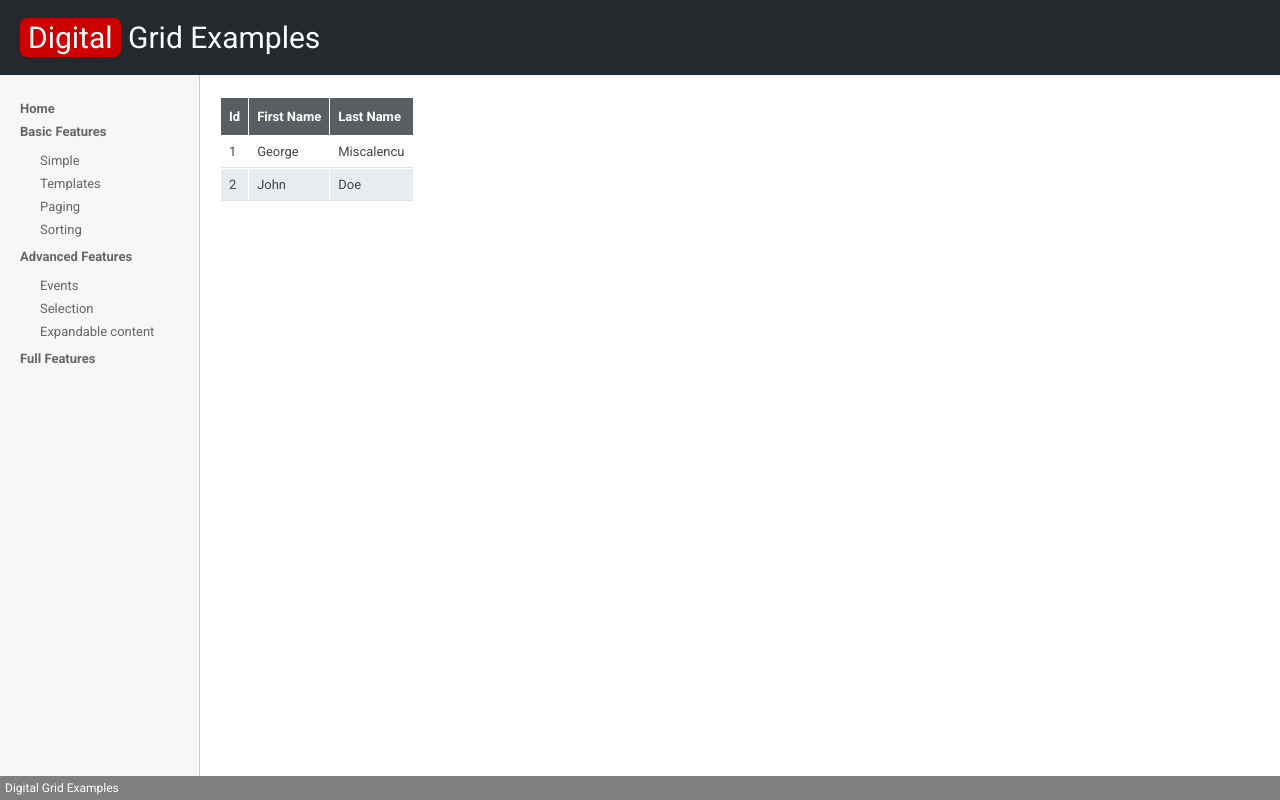
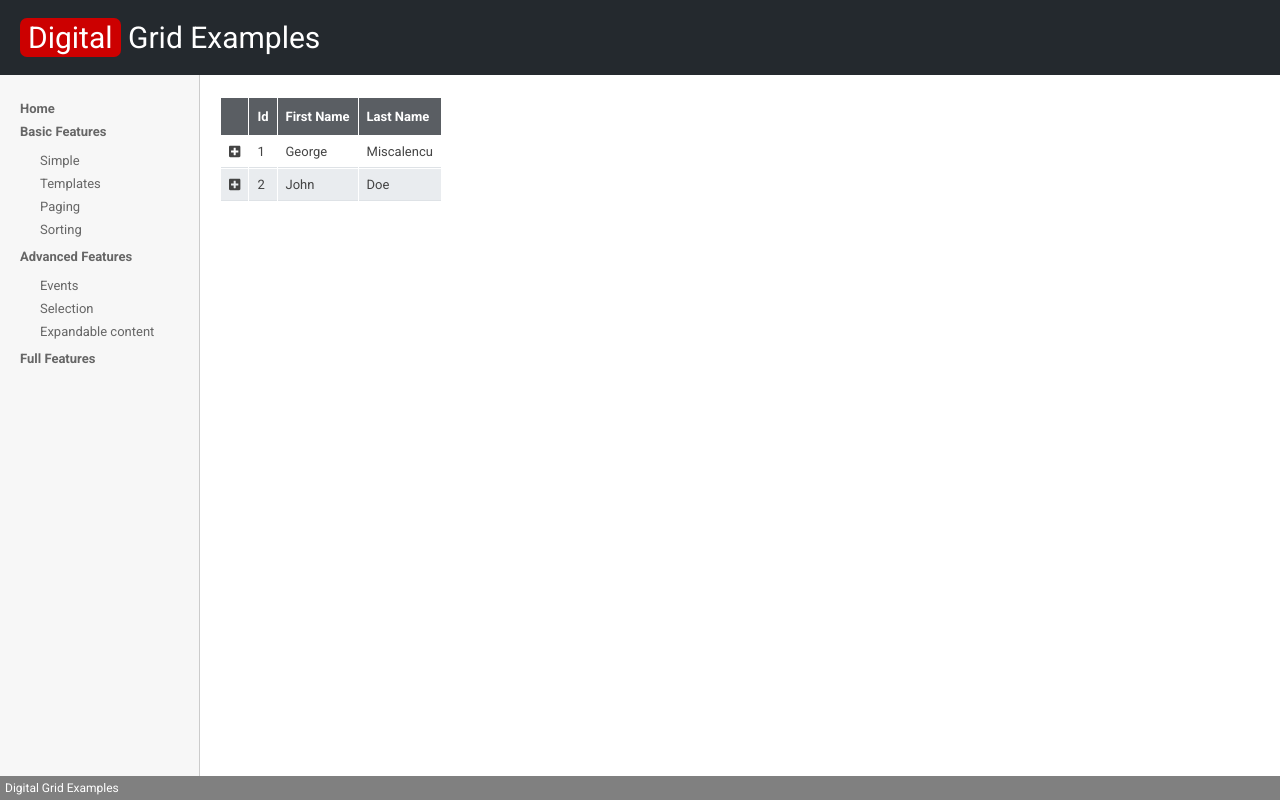
Before and after one commit to miscalencu/Npm-React-Digital-Grid, a React (Create React App) app in the folder examples/: page /simple in a window 1280 px wide. Built offline with nearby package versions, Linux system fonts and the light colour scheme.

Commit message:
Adds expandable cell functionality

```diff
--- a/examples/src/components/Simple.js
+++ b/examples/src/components/Simple.js
@@ -8,7 +8,7 @@ const Simple = () => {
   ];
 
   return (
-    <Grid data={data}>
+    <Grid data={data} isExpandable='true'>
       <Column header='Id' field='Id'></Column>
       <Column header='First Name' field='FirstName'></Column>
       <Column header='Last Name' field='LastName'></Column>
--- a/examples/src/digital-grid/ExpandableCell.js
+++ b/examples/src/digital-grid/ExpandableCell.js
@@ -1,25 +1,21 @@
 import React from 'react';
+import { faMinusSquare, faPlusSquare } from '@fortawesome/free-solid-svg-icons';
+import { FontAwesomeIcon } from '@fortawesome/react-fontawesome';
 
-import { faMinusSquare, faPlusSquare } from '@fortawesome/free-solid-svg-icons'
-import { FontAwesomeIcon } from '@fortawesome/react-fontawesome'
+const ExpandableCell = ({
+  isVisible = false,
+  isExpanded = false,
+  onExpand = () => {}
+}) => {
+  return (
+    isVisible && (
+      <td>
+        <span className='link' onClick={onExpand}>
+          <FontAwesomeIcon icon={isExpanded ? faMinusSquare : faPlusSquare} />
+        </span>
+      </td>
+    )
+  );
+};
 
-export default function ExpandableCell(props) {
-    const handleOnCellClick = (e) => {
-        props.onExpand(props.dataItem);
-        e.preventDefault();
-    };
-
-    return (
-        props.isVisible && <td className={props.className}>
-            <span className="link" onClick={(e) => handleOnCellClick(e)}>
-                <FontAwesomeIcon icon={props.isExpanded ? faMinusSquare : faPlusSquare} />
-            </span>
-        </td>
-    );
-}
-
-ExpandableCell.defaultProps = {
-    isExpanded: false,
-    onExpand: () => { },
-    isVisible: false
-}
+export default ExpandableCell;
--- a/examples/src/digital-grid/Grid.js
+++ b/examples/src/digital-grid/Grid.js
@@ -5,37 +5,44 @@ import Header from './Header';
 import Column from './Column';
 import Cell from './Cell';
 import ExpandableCell from './ExpandableCell';
-import { _styles } from './plugins/all'
+import { _styles } from './plugins/all';
 
-import { faSync } from '@fortawesome/free-solid-svg-icons'
-import { FontAwesomeIcon } from '@fortawesome/react-fontawesome'
+import { faSync } from '@fortawesome/free-solid-svg-icons';
+import { FontAwesomeIcon } from '@fortawesome/react-fontawesome';
 
 class Grid extends Component {
-    displayName = Grid.name
-
   constructor(props) {
     super(props);
 
     this.state = {
       selectedKeys: [],
       selectedItems: [],
-            selectedLast: null
-        }
-
-        this.toggleSelectRow = this.toggleSelectRow.bind(this);
-        this.renderRows = this.renderRows.bind(this);
+      selectedLast: null,
+      data: this.addIsExpandedColumn(this.props.data)
+    };
 
     _styles.importStyles(this.props.skin);
   }
 
+  addIsExpandedColumn = data => {
+    return data.map(item => ({ ...item, isExpanded: false }));
+  };
+
   componentDidUpdate(prevProps) {
-        if(prevProps.skin !== this.props.skin) {
-            _styles.importStyles(this.props.skin);
+    const { skin, data } = this.props;
+
+    if (prevProps.skin !== skin) {
+      _styles.importStyles(skin);
+    }
+
+    if (prevProps.data !== data) {
+      this.setState({
+        data: this.addIsExpandedColumn(data)
+      });
     }
   }
 
-    toggleSelectRow(event, key) {
-
+  toggleSelectRow = (event, key) => {
     let isCtrl = event.ctrlKey;
     let isShift = event.shiftKey;
 
@@ -58,7 +65,7 @@ class Grid extends Component {
 
     if (isShift) {
       let currentKeys = [];
-            this.props.data.forEach((item) => {
+      this.props.data.forEach(item => {
         currentKeys.push(item[this.props.keyField]);
       });
       let posStart = currentKeys.indexOf(this.state.selectedLast);
@@ -66,29 +73,25 @@ class Grid extends Component {
 
       if (posStart < posEnd) {
         keyStart = this.state.selectedLast;
-            }
-            else {
+      } else {
         keyEnd = this.state.selectedLast;
       }
-        };
+    }
 
     let update = false;
-        this.props.data.forEach((item) => {
-
-            if (item.Code === keyStart)
-                update = true;
+    this.props.data.forEach(item => {
+      if (item.Code === keyStart) update = true;
 
       if (update) {
         if (newSelectedKeys.indexOf(item.Code) === -1) {
           newSelectedKeys.push(item.Code);
           newSelectedItems.push(item);
-                }
-                else {
-                    newSelectedKeys = newSelectedKeys.filter((code) => {
+        } else {
+          newSelectedKeys = newSelectedKeys.filter(code => {
             return code !== item.Code;
-                    })
+          });
           if (this.props.keyField) {
-                        newSelectedItems = newSelectedItems.filter((selItem) => {
+            newSelectedItems = newSelectedItems.filter(selItem => {
               return selItem[this.props.keyField] !== item.key;
             });
           }
@@ -107,63 +110,71 @@ class Grid extends Component {
     });
 
     this.props.onSelectChanged(newSelectedKeys, newSelectedItems);
-    }
+  };
 
-    renderRows(children) {
-        let noData = !this.props.data || (this.props.data.length === 0);
+  renderRows = children => {
+    const { emptyText, isExpandable, keyField, loading } = this.props;
+    const { data } = this.state;
+    let noData = !data || data.length === 0;
 
-        if (this.props.loading && noData) {
+    if (loading && noData) {
       return (
-                <tr key="loading">
-                    <td colSpan={this.props.children.length + (this.props.isExpandable ? 1 : 0)} align="center" className="bold">
-                        <FontAwesomeIcon icon={faSync} className="fa-spin mr-3" /> Loading data ...
+        <tr key='loading'>
+          <td
+            colSpan={this.props.children.length + (isExpandable ? 1 : 0)}
+            align='center'
+            className='bold'
+          >
+            <FontAwesomeIcon icon={faSync} className='fa-spin mr-3' /> Loading
+            data ...
           </td>
         </tr>
       );
-        }
-        else {
+    } else {
       if (noData) {
         return (
-                    <tr key="empty">
-                        <td colSpan={this.props.children.length + (this.props.isExpandable ? 1 : 0)} align="center">
-                            {this.props.emptyText}
+          <tr key='empty'>
+            <td
+              colSpan={this.props.children.length + (isExpandable ? 1 : 0)}
+              align='center'
+            >
+              {emptyText}
             </td>
           </tr>
         );
-            }
-            else {
-                return this.props.data.map((item, index) => {
-                    let key = this.props.keyField ? item[this.props.keyField] : index;
+      } else {
+        return data.map((item, index) => {
+          let key = keyField ? item[keyField] : index;
           let classNames = [];
           classNames.push(this.props.classNameRowRenderer(item));
-                    let onMouseOver = () => { };
-                    let onMouseOut = () => { };
-                    let onMouseDown = () => { };
-                    let onClick = () => { };
+          let onMouseOver = () => {};
+          let onMouseOut = () => {};
+          let onMouseDown = () => {};
+          let onClick = () => {};
           let isSelected = false;
 
           if (this.props.enableSelection) {
-                        isSelected = (this.state.selectedKeys.indexOf(key) !== -1);
+            isSelected = this.state.selectedKeys.indexOf(key) !== -1;
             if (!isSelected) {
-                            onMouseOver = (event) => {
+              onMouseOver = event => {
                 let tr = event.currentTarget;
-                                tr.classList.add("grid-selected");
+                tr.classList.add('grid-selected');
+              };
+              onMouseOut = event => {
+                let tr = event.currentTarget;
+                tr.classList.remove('grid-selected');
+              };
             }
-                            onMouseOut = (event) => {
-                                let tr = event.currentTarget;
-                                tr.classList.remove("grid-selected");
-                            }
-                        }
-                        onMouseDown = (event) => {
+            onMouseDown = event => {
               if (event.ctrlKey || event.shiftKey) {
                 event.preventDefault();
               }
-                        }
-                        onClick = (event) => this.toggleSelectRow(event, key, item);
+            };
+            onClick = event => this.toggleSelectRow(event, key, item);
           }
 
           if (isSelected) {
-                        classNames.push("grid-selected");
+            classNames.push('grid-selected');
           }
 
           return (
@@ -173,35 +184,46 @@ class Grid extends Component {
                 onClick={onClick}
                 onMouseDown={onMouseDown}
                 onMouseOver={onMouseOver}
-                                onMouseOut={onMouseOut}>
-                                <ExpandableCell className="text-center" dataItem={item} isVisible={this.props.isExpandable} isExpanded={item.isExpanded} onExpand={
-                                    (dataItem) => {
-                                        item.isExpanded = !item.isExpanded;
-                                        var dataCopy = Object.assign({}, this.props.data);
-                                        dataCopy.dataItems = dataCopy.dataItems.slice();
-                                        dataCopy.items[key].isExpanded = !dataCopy.items[key].isExpanded;
-                                        this.setState({ data: !this.state.dataCopy });
-                                    }
-                                } />
+                onMouseOut={onMouseOut}
+              >
+                <ExpandableCell
+                  isVisible={this.props.isExpandable}
+                  isExpanded={item.isExpanded}
+                  onExpand={() => {
+                    const copyItems = [...data];
+                    const index = copyItems.indexOf(item);
+                    copyItems[index] = { ...copyItems[index] };
+                    copyItems[index].isExpanded = !copyItems[index].isExpanded;
+                    this.setState({ data: copyItems });
+                  }}
+                />
                 {React.Children.map(children, (child, i) => {
-                                    return (<Cell {...child.props} data={item} onCellClick={this.props.onCellClick} emptyPlaceholder={this.props.emptyPlaceholder} />);
+                  return (
+                    <Cell
+                      {...child.props}
+                      data={item}
+                      onCellClick={this.props.onCellClick}
+                      emptyPlaceholder={this.props.emptyPlaceholder}
+                    />
+                  );
                 })}
               </tr>
-                            {
-                                this.props.isExpandable && item.isExpanded &&
-                                <tr style={{ 'backgroundColor': '#fff' }}>
+              {this.props.isExpandable && item.isExpanded && (
+                <tr style={{ backgroundColor: '#fff' }}>
                   <td> </td>
                   <td colSpan={this.props.children.length}>
-                                        {React.cloneElement(this.props.SubGrid(item), { data: item })}
+                    {React.cloneElement(this.props.SubGrid(item), {
+                      data: item
+                    })}
                   </td>
                 </tr>
-                            }
+              )}
             </React.Fragment>
           );
         });
       }
     }
-    }
+  };
 
   handlePageChange(newPage) {
     this.props.onStateChanged({
@@ -223,64 +245,90 @@ class Grid extends Component {
 
   render() {
     const children = [];
-        const validType = (child) => { return React.isValidElement(child) && (child.type === Column) };
+    const validType = child => {
+      return React.isValidElement(child) && child.type === Column;
+    };
 
     // allow only valid Columns in main collection and inside it (in case we have an empty container)
     React.Children.toArray(this.props.children).map(child => {
       if (validType(child)) {
         children.push(child);
-            }
-            else {
+      } else {
         if (React.isValidElement(child) && child.props.children) {
-                    React.Children.toArray(child.props.children).map((subChild) => {
+          React.Children.toArray(child.props.children).map(subChild => {
             if (validType(subChild)) {
               children.push(subChild);
-                        };
+            }
 
             return null;
           });
         }
-            };
+      }
 
       return null;
     });
 
-        let noData = !this.props.gridData || !this.props.gridData.dataItems || (this.props.gridData.dataItems.length === 0);
+    let noData =
+      !this.props.gridData ||
+      !this.props.gridData.dataItems ||
+      this.props.gridData.dataItems.length === 0;
 
     return (
-            <div className={`digital-grid-wrapper ${this.props.skin? `skin-${this.props.skin}`: ``}`}>
-                <table className={this.props.className + ' digital-grid'} style={{ 'opacity': (this.props.loading && !noData) ? 0.4 : 1 }}>
+      <div
+        className={`digital-grid-wrapper ${
+          this.props.skin ? `skin-${this.props.skin}` : ``
+        }`}
+      >
+        <table
+          className={this.props.className + ' digital-grid'}
+          style={{ opacity: this.props.loading && !noData ? 0.4 : 1 }}
+        >
           <thead>
             <tr>
-                            <th key='emptyHeader' style={(this.props.isExpandable && children.length >= 1) ? {} : { 'display': 'none' }}></th>
+              <th
+                key='emptyHeader'
+                style={
+                  this.props.isExpandable && children.length >= 1
+                    ? {}
+                    : { display: 'none' }
+                }
+              ></th>
               {React.Children.map(children, (child, i) => {
-                                return <Header {...child.props} orderBy={this.props.orderBy} key={i} orderDir={this.props.orderDir} onSortChanged={(orderBy, orderDir) => this.handleSortChange(orderBy, orderDir)} />;
+                return (
+                  <Header
+                    {...child.props}
+                    orderBy={this.props.orderBy}
+                    key={i}
+                    orderDir={this.props.orderDir}
+                    onSortChanged={(orderBy, orderDir) =>
+                      this.handleSortChange(orderBy, orderDir)
+                    }
+                  />
+                );
               })}
             </tr>
           </thead>
-                    <tbody>
-                        {this.renderRows(children)}
-                    </tbody>
+          <tbody>{this.renderRows(children)}</tbody>
         </table>
-                {
-                    this.props.enableSelection && this.props.showSelectionInfo &&
-                    <div className="text-info p-3">
+        {this.props.enableSelection && this.props.showSelectionInfo && (
+          <div className='text-info p-3'>
             [icon:info]
             <small>
-                            Row selection is enabled.<br />
+              Row selection is enabled.
+              <br />
               Multiselect is also enabled by using the Shift and/or Ctrl keys.
             </small>
           </div>
-                }
-                {
-                    ((this.props.dataCount > this.props.data.length) && (this.props.pageSize > 0)) &&
+        )}
+        {this.props.dataCount > this.props.data.length &&
+          this.props.pageSize > 0 && (
             <Paginator
               pageNr={this.props.pageNr}
               pageSize={this.props.pageSize}
               dataCount={this.props.dataCount}
-                        onPageChanged={(page) => this.handlePageChange(page)}
+              onPageChanged={page => this.handlePageChange(page)}
             />
-                }
+          )}
       </div>
     );
   }
@@ -289,11 +337,11 @@ class Grid extends Component {
 Grid.defaultProps = {
   skin: 'default',
   className: '',
-    classNameRowRenderer: () => { },
+  classNameRowRenderer: () => {},
 
-    onStateChanged: () => { },
+  onStateChanged: () => {},
   enableSelection: false,
-    onSelectChanged: () => { },
+  onSelectChanged: () => {},
   showSelectionInfo: true,
 
   data: [],
@@ -302,9 +350,11 @@ Grid.defaultProps = {
   pageSize: 0,
   orderBy: '?',
   orderDir: 'ASC',
-    emptyText: "No data available!",
+  emptyText: 'No data available!',
   isExpandable: false,
-    SubGrid: () => { return <></>; }
+  SubGrid: () => {
+    return <></>;
   }
+};
 
 export { Grid, Column };
```
Also changed, not shown: 2 other files (tests, documents, lock files or other folders). Lines whose indentation alone changed are shown as unchanged.
